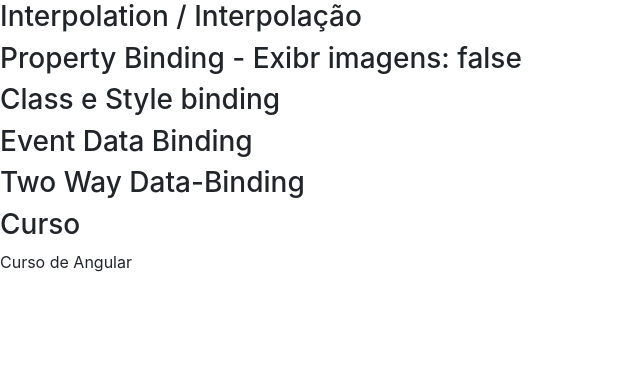
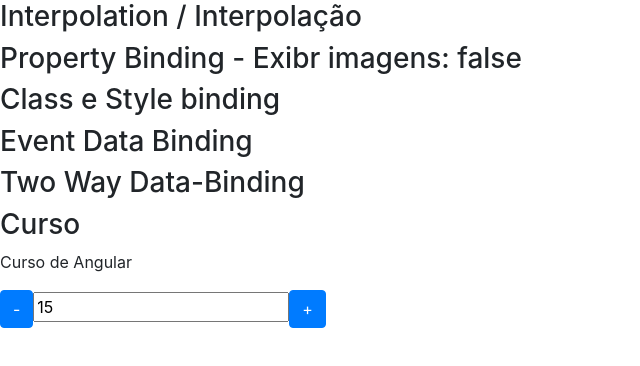
Before and after one commit to romuloteixeira/Angular, an Angular app in the folder data-binding/: page / in a window 1280 px wide. Both pictures are taken after a click on the element "Curso". Shown: the top 366 px of the page, without its empty margins (0-640 px from the left). Built offline with nearby package versions, Linux system fonts and the light colour scheme.

Commit message:
Output property commun. between father/children / comunic. pai/filhos.

```diff
--- a/data-binding/src/app/app.module.ts
+++ b/data-binding/src/app/app.module.ts
@@ -6,12 +6,14 @@
 import { DataBindingComponent } from './data-binding/data-binding.component';
 import { MeuFormModule } from './meu-form/meu-form.module';
 import { InputPropertyComponent } from './input-property/input-property.component';
+import { OutputPropertyComponent } from './output-property/output-property.component';
 
 @NgModule({
   declarations: [
     AppComponent,
     DataBindingComponent,
-    InputPropertyComponent
+    InputPropertyComponent,
+    OutputPropertyComponent
   ],
   imports: [
     BrowserModule,
--- a/data-binding/src/app/data-binding/data-binding.component.html
+++ b/data-binding/src/app/data-binding/data-binding.component.html
@@ -64,6 +64,9 @@
     <h3 style="cursor: pointer;" (click)="showCurso = !showCurso">Curso</h3>
     <div *ngIf="showCurso">
       <app-curso [nome]="nomeCurso"></app-curso>
+      <contador [valor]="valorInicial"
+        (mudouValor)="onMudouValor($event)"
+      ></contador>
     </div>
   </article>
 </section>
--- a/data-binding/src/app/data-binding/data-binding.component.ts
+++ b/data-binding/src/app/data-binding/data-binding.component.ts
@@ -25,6 +25,7 @@
   valorSalvo: string;
   isMouseOver: boolean = false;
   nomeCurso: string = "Angular";
+  valorInicial: number = 15;
 
   constructor() { }
 
@@ -59,4 +60,8 @@
   onMouseOverOut(){
     this.isMouseOver = !this.isMouseOver;
   }
+
+  onMudouValor(evento){
+    console.log(evento.novoValor);
+  }
 }
--- /dev/null
+++ b/data-binding/src/app/output-property/output-property.component.html
@@ -0,0 +1,5 @@
+<div>
+  <button class="btn btn-primary" (click)="decrementa()">-</button>
+  <input type="text" [value]="valor" readonly>
+  <button class="btn btn-primary" (click)="incrementa()">+</button>
+</div>
--- /dev/null
+++ b/data-binding/src/app/output-property/output-property.component.ts
@@ -0,0 +1,28 @@
+import { Component, OnInit, Input, EventEmitter, Output } from '@angular/core';
+
+@Component({
+  selector: 'contador',
+  templateUrl: './output-property.component.html',
+  styleUrls: ['./output-property.component.css']
+  //, outputs: ['mudouValor'] //** Outra forma */
+})
+export class OutputPropertyComponent implements OnInit {
+
+  @Input() valor: number = 0;
+  @Output() mudouValor = new EventEmitter();
+
+  constructor() { }
+
+  ngOnInit() {
+  }
+
+  incrementa(){
+    this.valor++;
+    this.mudouValor.emit({ novoValor: this.valor });
+  }
+
+  decrementa(){
+    this.valor--;
+    this.mudouValor.emit({ novoValor: this.valor });
+  }
+}
```
Also changed, not shown: data-binding/src/app/output-property/output-property.component.css (added), 1 other file (tests, documents, lock files or other folders).
